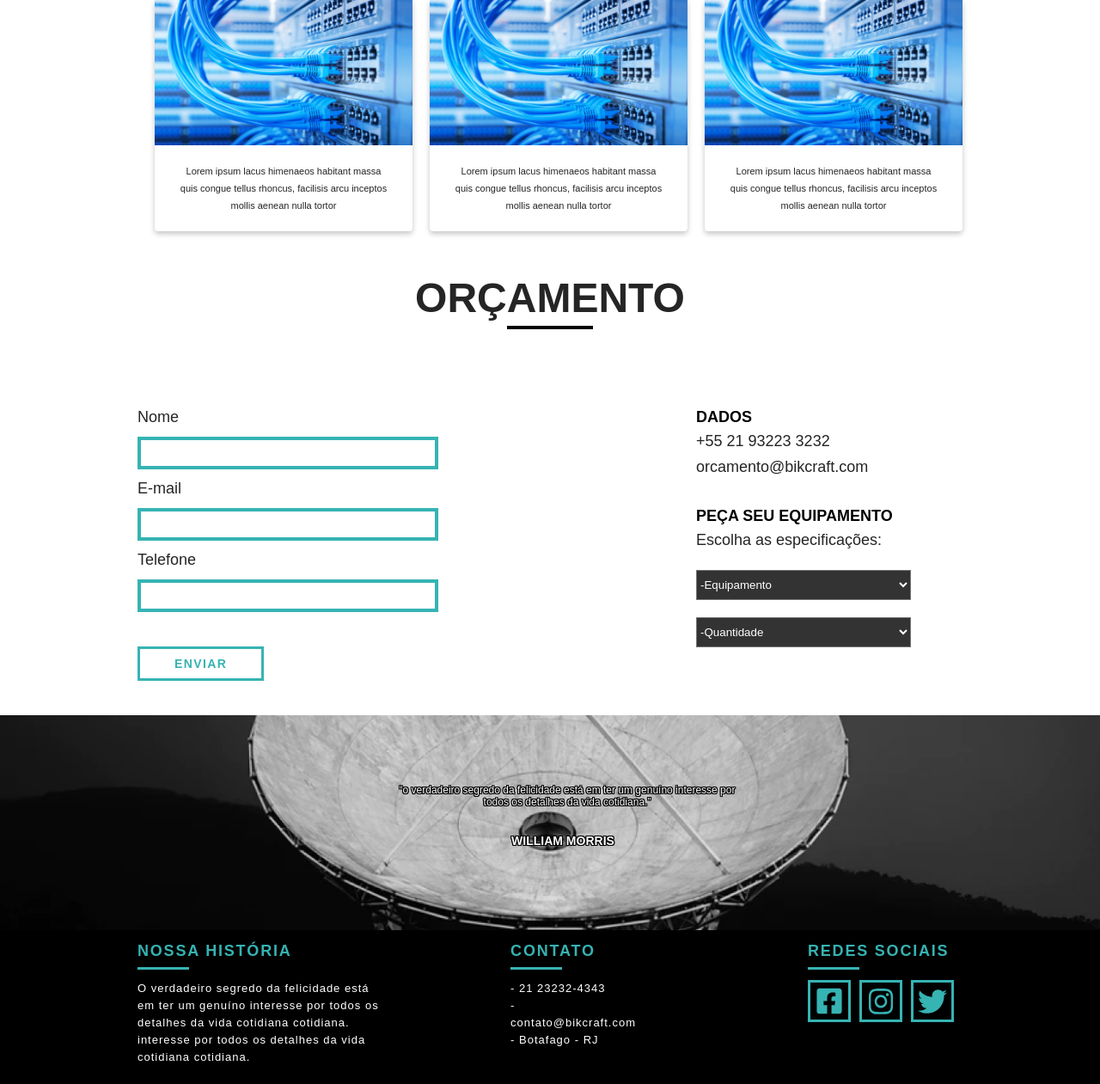
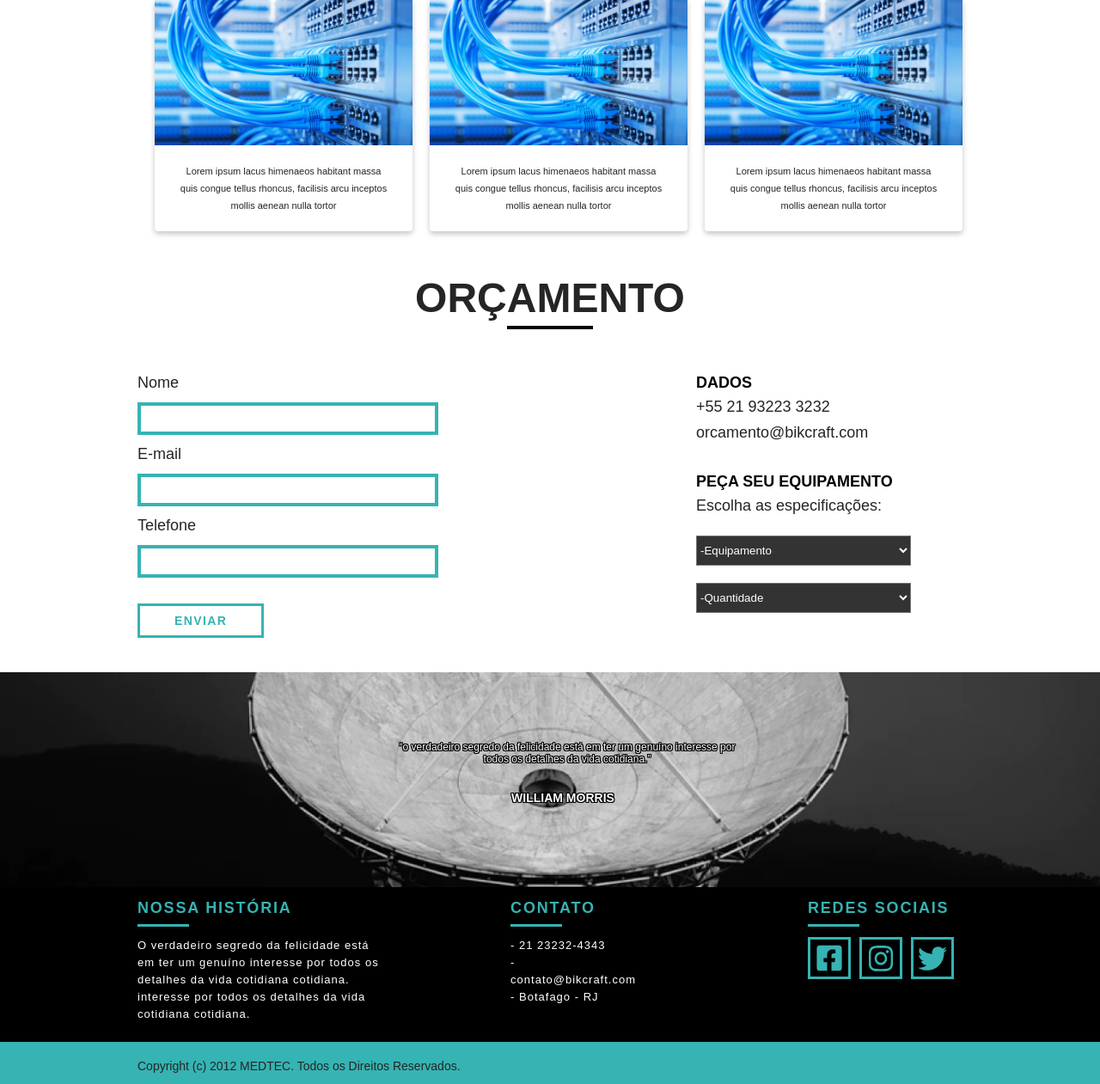
Before and after one commit to koejuao/projeto1, a PHP site: page /produtos.html in a window 1280 px wide. Shown: the part 690-1951 px from the top of the page at 86% size. Run offline with PHP 8.4, Linux system fonts and the light colour scheme.

Commit message:
margin/padding

```diff
--- a/css/contato.css
+++ b/css/contato.css
@@ -132,7 +132,7 @@
 	text-transform: uppercase;
 	font-weight: bold;
   letter-spacing: .1em;
-  margin-bottom: 30px;
+  margin-bottom: 40px;
 }
 
 .btn-prod:hover {
--- a/css/produtos.css
+++ b/css/produtos.css
@@ -96,7 +96,7 @@
 /*Orçamento*/
 
 .produtos {
-	padding: 40px 0;
+	margin-bottom: 40px;
 }
 
 .produtos_form {
@@ -189,7 +189,7 @@
 	text-transform: uppercase;
 	font-weight: bold;
   letter-spacing: .1em;
-  margin-top: 30px;
+  margin-top: 20px;
 }
 
 .btn-prod:hover {
```
